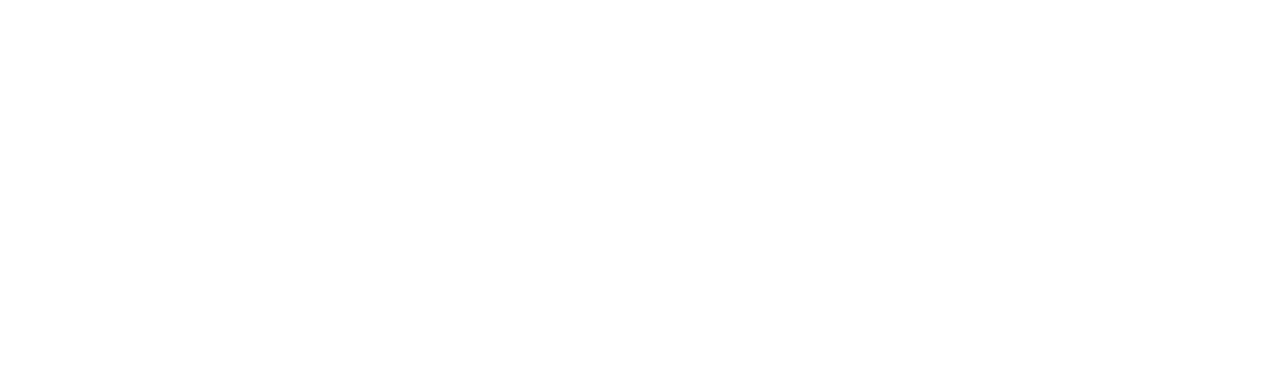
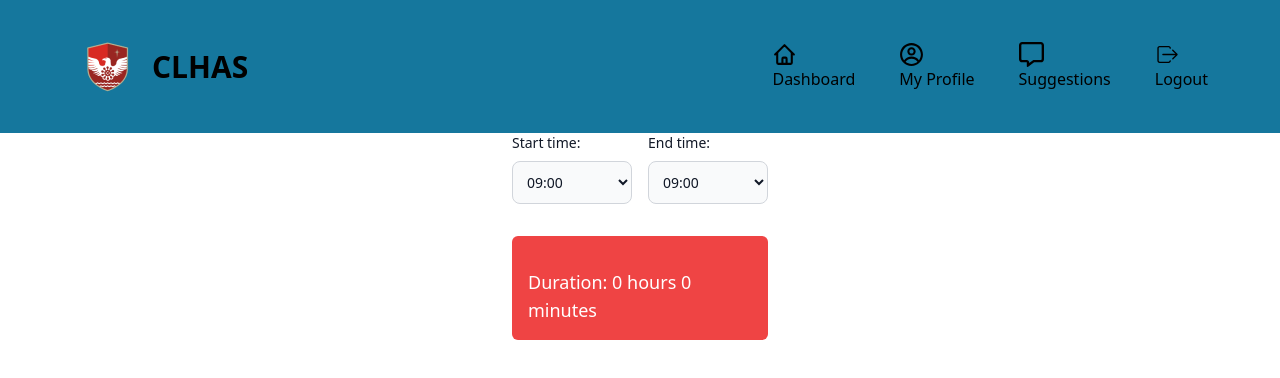
Before and after one commit to RamadanDY/web_available, a React (Vite) app in the folder client/: page /timeduration in a window 1280 px wide. Before the commit this address had no page. Shown: the top 378 px of the page. Built offline with nearby package versions, Linux system fonts and the light colour scheme.

Commit message:
time duration has been generated

```diff
--- a/client/src/App.jsx
+++ b/client/src/App.jsx
@@ -9,6 +9,7 @@
  import BlockE from './pages/BlockE';
  import BlockF from './pages/BlockF';
  import Confirm from "./pages/Confirm"
+import TimeD from './pages/TimeD';
 
 function App() {
   return (
@@ -88,6 +89,15 @@
               </>
             }
           />
+          <Route
+            path="/timeduration"
+             element={
+              <>
+                <Navbar />
+                <TimeD />
+              </>
+            }
+          />
 
       </Routes>
     </Router>
--- /dev/null
+++ b/client/src/pages/TimeD.jsx
@@ -0,0 +1,105 @@
+import React, { useState, useEffect } from "react";
+
+const TimeD = () => {
+  const [startTime, setStartTime] = useState("09:00");
+  const [endTime, setEndTime] = useState("09:00");
+  const [duration, setDuration] = useState(null);
+
+  // Function to calculate the duration
+  const calculateDuration = (start, end) => {
+    // Convert time (HH:mm) to minutes
+    const startParts = start.split(":");
+    const endParts = end.split(":");
+
+    const startMinutes = parseInt(startParts[0]) * 60 + parseInt(startParts[1]);
+    const endMinutes = parseInt(endParts[0]) * 60 + parseInt(endParts[1]);
+
+    // Calculate difference
+    let diffMinutes = endMinutes - startMinutes;
+
+    // If end time is before start time, assume the end time is on the next day
+    if (diffMinutes < 0) {
+      diffMinutes += 24 * 60; // Add 24 hours in minutes
+    }
+
+    // Convert difference back to hours and minutes
+    const hours = Math.floor(diffMinutes / 60);
+    const minutes = diffMinutes % 60;
+
+    setDuration(`${hours} hours ${minutes} minutes`);
+  };
+
+  // Automatically calculate duration whenever start or end time changes
+  useEffect(() => {
+    calculateDuration(startTime, endTime);
+  }, [startTime, endTime]);
+
+  // Array of time options for dropdown (from 00:00 to 23:59)
+  const generateTimeOptions = () => {
+    const options = [];
+    for (let h = 0; h < 24; h++) {
+      for (let m = 0; m < 60; m += 30) {
+        const hour = String(h).padStart(2, "0");
+        const minute = String(m).padStart(2, "0");
+        options.push(`${hour}:${minute}`);
+      }
+    }
+    return options;
+  };
+
+  return (
+    <form className="max-w-[16rem] mx-auto grid grid-cols-2 gap-4">
+      <div>
+        <label htmlFor="start-time" className="block mb-2 text-sm font-medium text-gray-900 dark:text-white">
+          Start time:
+        </label>
+        <div className="relative">
+          <select
+            id="start-time"
+            className="bg-gray-50 border leading-none border-gray-300 text-gray-900 text-sm rounded-lg focus:ring-blue-500 focus:border-blue-500 block w-full p-2.5 dark:bg-gray-700 dark:border-gray-600 dark:placeholder-gray-400 dark:text-white dark:focus:ring-blue-500 dark:focus:border-blue-500"
+            value={startTime}
+            onChange={(e) => setStartTime(e.target.value)}
+            required
+          >
+            {generateTimeOptions().map((time, index) => (
+              <option key={index} value={time}>
+                {time}
+              </option>
+            ))}
+          </select>
+        </div>
+      </div>
+      <div>
+        <label htmlFor="end-time" className="block mb-2 text-sm font-medium text-gray-900 dark:text-white">
+          End time:
+        </label>
+        <div className="relative">
+          <select
+            id="end-time"
+            className="bg-gray-50 border leading-none border-gray-300 text-gray-900 text-sm rounded-lg focus:ring-blue-500 focus:border-blue-500 block w-full p-2.5 dark:bg-gray-700 dark:border-gray-600 dark:placeholder-gray-400 dark:text-white dark:focus:ring-blue-500 dark:focus:border-blue-500"
+            value={endTime}
+            onChange={(e) => setEndTime(e.target.value)}
+            required
+          >
+            {generateTimeOptions().map((time, index) => (
+              <option key={index} value={time}>
+                {time}
+              </option>
+            ))}
+          </select>
+        </div>
+      </div>
+
+      {/* Displaying the duration */}
+      <div className="col-span-2 mt-4 bg-red-500 text-white p-4 rounded-md">
+        {duration && (
+          <div className="mt-4 text-lg font-medium">
+            <p>Duration: {duration}</p>
+          </div>
+        )}
+      </div>
+    </form>
+  );
+};
+
+export default TimeD;
```
